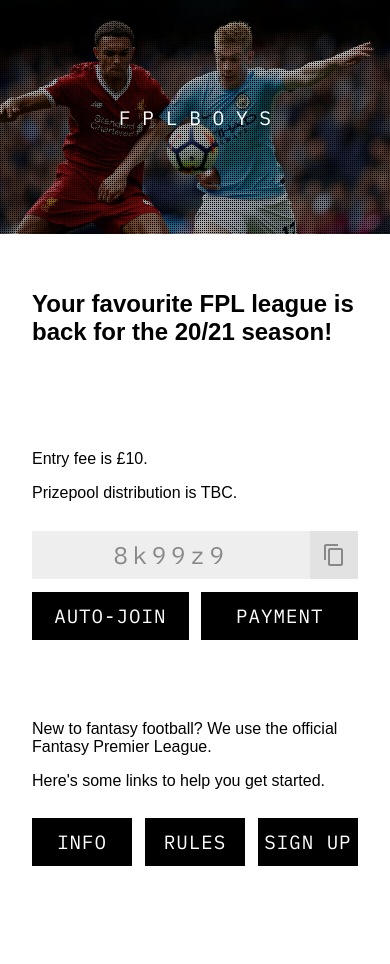
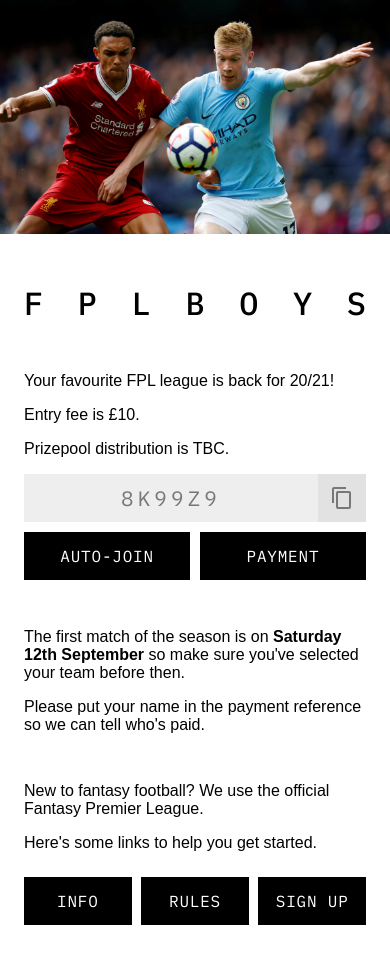
Before and after one commit to dronsfield/fplboys, a React (Create React App) app: page / in a window 390 px wide. Shown: the top 964 px of the page. Before the commit the page ends 898 px from the top, so only its background shows below. Built offline with nearby package versions, Linux system fonts and the light colour scheme.

Commit message:
mod: some tweaks

```diff
--- a/public/index.html
+++ b/public/index.html
@@ -16,7 +16,7 @@
     -->
     <link rel="manifest" href="%PUBLIC_URL%/manifest.json" />
     <title>F P L B O Y S</title>
-    <link href="https://fonts.googleapis.com/css2?family=IBM+Plex+Mono&display=swap" rel="stylesheet">
+    <link href="https://fonts.googleapis.com/css2?family=IBM+Plex+Mono:wght@400;500;700&display=swap" rel="stylesheet">
   </head>
   <body>
     <noscript>You need to enable JavaScript to run this app.</noscript>
--- a/src/App.tsx
+++ b/src/App.tsx
@@ -10,6 +10,7 @@
     font-size: 1rem;
     font-family: sans-serif;
     margin: 0;
+    padding-bottom: 1.5rem;
   }
 
   html {
@@ -20,7 +21,16 @@
     box-sizing: border-box;
 
   }
+
+  p:first-child {
+    margin-top: 0;
+  }
+  p:last-child {
+    margin-bottom: 0;
+  }
 `
+
+const desktop = `@media (min-width: 600px)`
 
 export const normalizeButton = `
   border: 0;
@@ -53,8 +63,10 @@
     linear-gradient(rgba(0, 0, 0, 0.3), rgba(0, 0, 0, 0.3)),
     url('/images/banner-1.jpg');
   background-size: auto, auto, cover;
+  background-image: url('/images/banner-1.jpg');
+  background-size: cover;
   background-position: top center;
-  max-height: 300px;
+  max-height: 500px;
   min-height: 0;
   overflow: hidden;
   position: relative;
@@ -82,7 +94,7 @@
 function Banner() {
   return (
     <BannerContainer>
-      <BannerText>F P L B O Y S</BannerText>
+      {/* <BannerText>F P L B O Y S</BannerText> */}
     </BannerContainer>
   )
 }
@@ -94,8 +106,8 @@
   flex-direction: row;
   align-items: center;
   background-color: #eee;
-  font-size: 1.5rem;
-  color: #888;
+  font-size: 1.3rem;
+  color: #777;
 `
 
 const CodeText = styled.div`
@@ -103,6 +115,7 @@
   text-align: center;
   font-family: IBM Plex Mono, monospace;
   letter-spacing: 0.2em;
+  text-transform: uppercase;
   &:focus {
     border: 0;
     outline: 0;
@@ -110,7 +123,7 @@
 `
 
 const CodeInput = styled.input`
-  position: fixed;
+  position: absolute;
   opacity: 0;
   pointer-events: none;
 `
@@ -126,15 +139,27 @@
 `
 
 const ContentContainer = styled.div`
-  max-width: 800px;
+  max-width: 600px;
   margin: auto;
-  padding: 2em;
+  padding: 1.5rem;
   font-size: 1rem;
+  ${desktop} {
+    padding: 2rem;
+  }
+`
+
+const AllContentContainer = styled(ContentContainer)`
+  padding-left: 0;
+  padding-right: 0;
 `
 
 const Gutter = styled.div`
+  ${desktop} {
     width: 0.8rem;
     height: 0.8rem;
+  }
+  width: 0.6rem;
+  height: 0.6rem;
 `
 
 const Row = styled.div`
@@ -147,7 +172,6 @@
   height: 3rem;
   line-height: 3rem;
   flex: 1;
-  font-size: 1.2rem;
   text-transform: uppercase;
   text-align: center;
   color: white;
@@ -155,6 +179,30 @@
   text-decoration: none;
   font-family: IBM Plex Mono, monospace;
   letter-spacing: 0.05em;
+  ${desktop} {
+    font-size: 1.2rem;
+  }
+`
+
+const TitleText = styled.div`
+  font-family: IBM Plex Mono, monospace;
+  font-weight: 500;
+  font-size: 2rem;
+  text-align: justify;
+  text-align-last: justify;
+  ${desktop} {
+    font-size: 3rem;
+  }
+`
+
+const SubTitleText = styled.div`
+  font-size: 1.1rem;
+  white-space: pre;
+  text-align: center;
+
+  ${desktop} {
+    font-size: 1.4rem;
+  }
 `
 
 const Link = (
@@ -168,17 +216,22 @@
       <div className='App'>
         <Banner />
       </div>
+      <AllContentContainer>
         <ContentContainer>
-        <p style={{ fontSize: '1.5rem' }}>
-          <strong>
-            Your favourite FPL league is back for the 20/21 season!
-          </strong>
-        </p>
+          <TitleText children='F P L B O Y S' />
+          {/* <div
+          style={{ fontSize: 20, textAlign: 'center', fontWeight: 700 }}
+          children='returns for the 20/21 season!'
+        /> */}
+          {/* <Gutter />
+        <SubTitleText
+          children={`Your favourite FPL league is\nback for the 20/21 season!`}
+        /> */}
         </ContentContainer>
         <ContentContainer>
+          <p>Your favourite FPL league is back for 20/21!</p>
           <p>Entry fee is £10.</p>
           <p>Prizepool distribution is TBC.</p>
-        <Gutter />
           <CodeBox>
             <CodeText children={LEAGUE_CODE} />
             <CodeInput
@@ -219,6 +272,17 @@
         </ContentContainer>
         <ContentContainer>
           <p>
+            The first match of the season is on{' '}
+            <strong>Saturday 12th September</strong> so make sure you've
+            selected your team before then.
+          </p>
+          <p>
+            Please put your name in the payment reference so we can tell who's
+            paid.
+          </p>
+        </ContentContainer>
+        <ContentContainer>
+          <p>
             New to fantasy football? We use the official Fantasy Premier League.
           </p>
           <p>Here's some links to help you get started.</p>
@@ -234,9 +298,13 @@
               href='https://fantasy.premierleague.com/help/rules'
             />
             <Gutter />
-          <Link children='Sign up' href='https://fantasy.premierleague.com/' />
+            <Link
+              children='Sign up'
+              href='https://fantasy.premierleague.com/'
+            />
           </Row>
-      </ContentContainer>
+        </ContentContainer>{' '}
+      </AllContentContainer>
     </>
   )
 }
```
Lines whose indentation alone changed are shown as unchanged.
